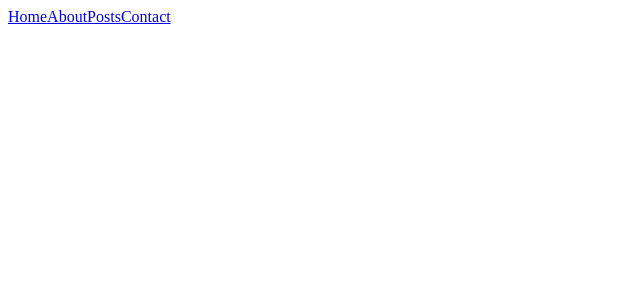
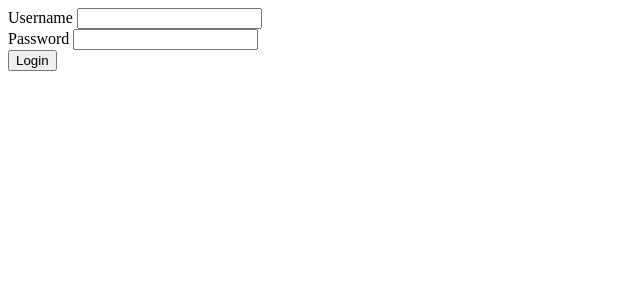
Before and after one commit to ngodingbentar/vue, a Vue app: page /login in a window 1280 px wide. Shown: the top 300 px of the page, without its empty margins (0-640 px from the left). Built offline with nearby package versions, Linux system fonts and the light colour scheme.

Commit message:
added: nested route

```diff
--- a/src/App.vue
+++ b/src/App.vue
@@ -1,25 +1,13 @@
 <template>
   <div>
-    <!-- <SuspenseComp />
-    <VmodelComp /> -->
-    <nav>
-      <router-link to="/">Home</router-link>
-      <router-link to="/about">About</router-link>
-      <router-link to="/posts">Posts</router-link>
-      <router-link :to="{name: 'Contact'}">Contact</router-link>
-    </nav>
-
     <router-view />
   </div>
 </template>
 
 <script>
-// import SuspenseComp from './components/Suspense/index.vue';
-// import VmodelComp from './components/Vmodel/index.vue';
 
 export default {
   name: 'App',
-  // components: {SuspenseComp, VmodelComp},
   setup(){}
 }
 </script>
--- /dev/null
+++ b/src/Layouts/Dashboard.vue
@@ -0,0 +1,22 @@
+<template>
+  <div>
+    <nav>
+      <router-link to="/">Home</router-link>
+      <router-link to="/about">About</router-link>
+      <router-link to="/posts">Posts</router-link>
+      <router-link :to="{name: 'Contact'}">Contact</router-link>
+    </nav>
+
+    <router-view />
+  </div>
+</template>
+
+<script>
+
+export default {
+  name: 'DashboardPage',
+  setup() {
+    return {}
+  },
+}
+</script>
--- /dev/null
+++ b/src/Layouts/Login.vue
@@ -0,0 +1,28 @@
+<template>
+  <div>
+    <div>
+      Username <input />
+    </div>
+    <div>
+      Password <input />
+    </div>
+    <div>
+      <button @click="login">Login</button>
+    </div>
+  </div>
+</template>
+
+<script>
+import { useRouter } from 'vue-router'
+export default {
+  name: 'LoginPage',
+  setup() {
+    const router = useRouter()
+    const login = () => {
+      router.push({ name: 'Home' })
+    }
+
+    return { login }
+  },
+}
+</script>
--- a/src/routes/index.js
+++ b/src/routes/index.js
@@ -5,33 +5,47 @@ import AboutVue from "@/pages/About.vue";
 import ContactVue from "@/pages/Contact.vue";
 import PostsVue from "@/pages/Posts.vue";
 import PostVue from "@/pages/Post.vue";
+import LoginVue from "@/Layouts/Login.vue";
+import DashboardVue from "@/Layouts/Dashboard.vue";
 
 const routes = [
   {
-    path: "/",
-    name: "Home",
-    component: HomeVue
+    path: "/login",
+    name: "Login",
+    component: LoginVue
   },
   {
-    path: "/about",
+    path: "/",
+    name: "Dashboard",
+    component: DashboardVue,
+    children: [
+      {
+        path: "",
+        name: "Home",
+        component: HomeVue,
+      },
+      {
+        path: "about",
         name: "About",
         component: AboutVue
       },
       {
-    path: "/contact",
+        path: "contact",
         name: "Contact",
         component: ContactVue
       },
       {
-    path: "/posts",
+        path: "posts",
         name: "Posts",
         component: PostsVue
       },
       {
-    path: "/post/:id",
+        path: "post/:id",
         name: "Post",
         component: PostVue
       }
+    ]
+  },
 ]
 
 const router = createRouter({
```
Lines whose indentation alone changed are shown as unchanged.
